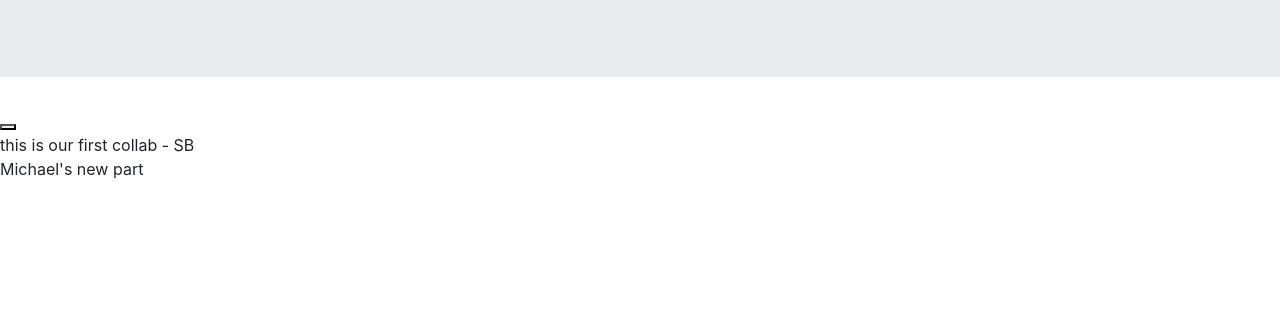
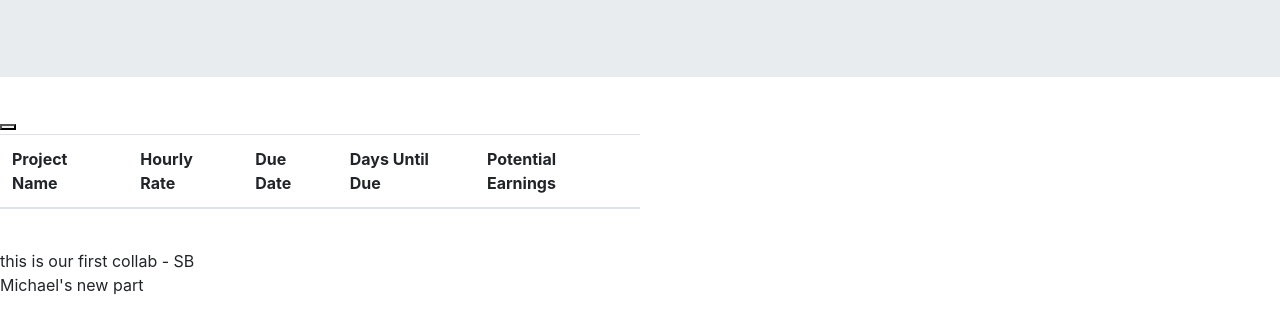
Before and after one commit to mmoreno723/collab-project-1, a plain HTML site: page index.html in a window 1280 px wide. Shown: the part 172-506 px from the top of the page. Drawn offline with nearby package versions, Linux system fonts and the light colour scheme.

Commit message:
added table

```diff
--- a/index.html
+++ b/index.html
@@ -35,7 +35,26 @@
       <!-- add project button  -->
       <!-- submit project info button-->
     </div>
-    <table>
+    <table class="col-6">
+      <table class="table w-50">
+        <thead>
+          <tr>
+            <th scope="col">Project Name</th>
+            <th scope="col">Hourly Rate</th>
+            <th scope="col">Due Date</th>
+            <th scope="col">Days Until Due</th>
+            <th scope="col">Potential Earnings</th>
+          </tr>
+        </thead>
+        <tbody>
+          <tr>
+            <th scope="row"></th>
+            <td></td>
+            <td></td>
+            <td></td>
+          </tr>
+        </tbody>
+      </table>
       <!-- table: project name, project type, hourly rate, due date, days until due, potential total earnings, clear button -->
     </table>
 
```
